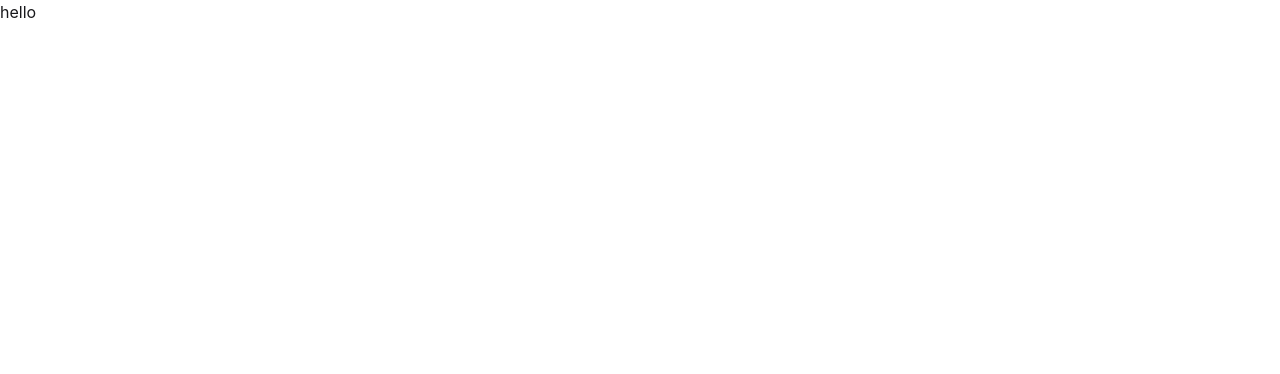
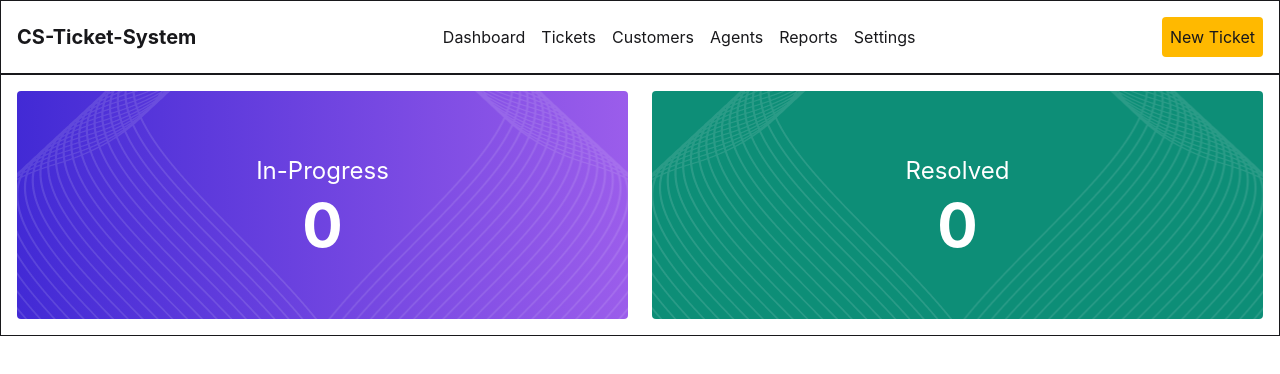
Before and after one commit to Noman172590/Customer_Support_Ticket_Syste, a React (Vite) app: page / in a window 1280 px wide. Shown: the top 374 px of the page. Built offline with nearby package versions, Linux system fonts and the light colour scheme.

Commit message:
update code

```diff
--- a/src/App.jsx
+++ b/src/App.jsx
@@ -1,11 +1,13 @@
 import './App.css'
+import Home from './Page/Home/Home'
+
 
 function App() {
 
-
+// it is use main router path
   return (
     <section>
-      <p>hello</p>
+      <Home/>
 
     </section>
   )
--- /dev/null
+++ b/src/Components/Navbar/NavBar.jsx
@@ -0,0 +1,27 @@
+import React from "react";
+
+const NavBar = () => {
+  const menuBar = [
+  { name: "Dashboard", path: "/" },
+  { name: "Tickets", path: "/tickets" },
+  { name: "Customers", path: "/customers" },
+  { name: "Agents", path: "/agents" },
+  { name: "Reports", path: "/reports" },
+  { name: "Settings", path: "/settings" },
+];
+  return (
+    <div className="max-w-7xl mx-auto border p-4 flex justify-between items-center">
+      <p className="text-xl font-bold">CS-Ticket-System</p>
+      <ul className="flex gap-4">
+        {menuBar.map((item) => (
+          <li className="cursor-pointer" key={item.name}>{item.name}</li>
+        ))}
+      </ul>
+      <button className="cursor-pointer bg-amber-400 p-2 rounded">
+        New Ticket
+      </button>
+    </div>
+  );
+};
+
+export default NavBar;
--- /dev/null
+++ b/src/Components/Share/Banner.jsx
@@ -0,0 +1,32 @@
+import React from "react";
+import { backgroundImage } from "../../assets";
+
+const Banner = ({InProgress="In-Progress",number=0,backgroundColor = "linear-gradient(to right, #422AD5, #9B5DEB)",}) => {
+  return (
+    <div style={{ background: backgroundColor }} className={`relative w-full overflow-hidden rounded  py-16`}>
+      {/* Left Background Image */}
+      <div
+        className="absolute inset-y-0 left-0 w-1/2 bg-no-repeat bg-left"
+        style={{
+          backgroundImage: `url(${backgroundImage})`,
+        }}
+      />
+
+      {/* Right Background Image */}
+      <div
+        className="absolute inset-y-0 right-0 w-1/2 scale-x-[-1] bg-no-repeat bg-left"
+        style={{
+          backgroundImage: `url(${backgroundImage})`,
+        }}
+      />
+
+      {/* Content */}
+      <div className="relative z-10 text-center text-white">
+        <p className="text-2xl">{InProgress}</p>
+        <h2 className="mt-2 text-6xl font-bold">{number}</h2>
+      </div>
+    </div>
+  );
+};
+
+export default Banner;
--- /dev/null
+++ b/src/Page/Home/Home.jsx
@@ -0,0 +1,17 @@
+import React from 'react';
+import NavBar from '../../Components/Navbar/NavBar';
+import Banner from '../../Components/Share/Banner';
+
+const Home = () => {
+    return (
+        <div>
+            <NavBar/>
+            <div className='max-w-7xl mx-auto border p-4 flex gap-6 '>
+                <Banner/>
+                <Banner number="0" InProgress="Resolved" backgroundColor="#0D8E77"  />
+            </div>
+        </div>
+    );
+};
+
+export default Home;
--- a/src/assets/index.js
+++ b/src/assets/index.js
@@ -0,0 +1,5 @@
+// image part
+import backgroundImage from './image/vector1.png';
+
+
+export{backgroundImage}
```
Also changed, not shown: src/assets/image/vector1.png (renamed from src/assets/vector1.png).
